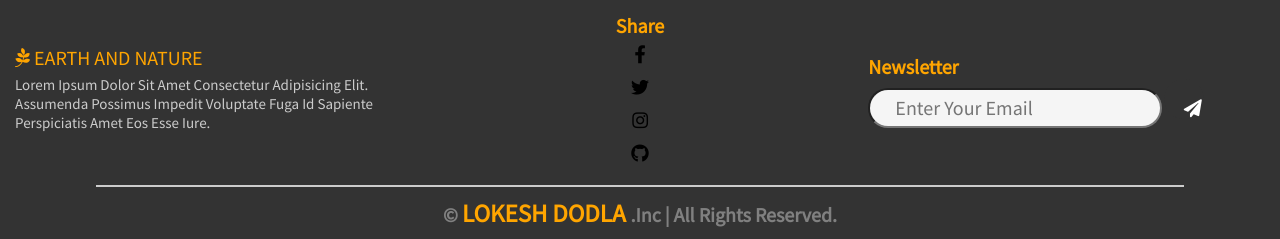
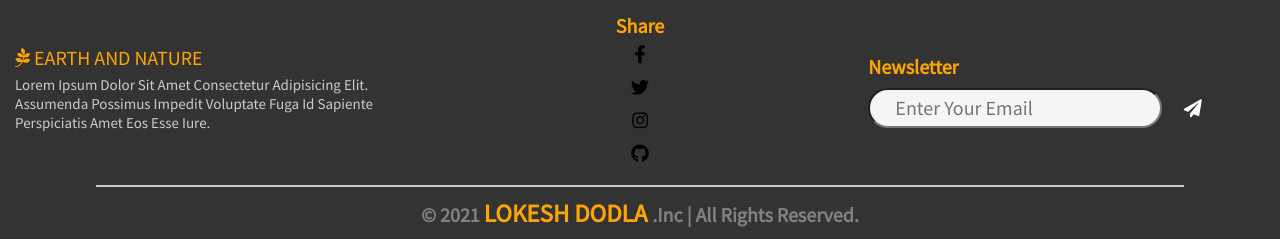
Before and after one commit to LOKESH-DODLA/LGMVIP-WebDev--task1, a plain HTML site: page index.html in a window 1280 px wide. Shown: the part 4016-4255 px from the top of the page. Drawn offline with nearby package versions, Linux system fonts and the light colour scheme.

Commit message:
Update index.html

```diff
--- a/index.html
+++ b/index.html
@@ -309,7 +309,7 @@
 
 </div>
 
-<h1 class="credit"> &copy; <span> LOKESH DODLA </span> .inc | All rights reserved. </h1>
+<h1 class="credit"> &copy; 2021 <span> LOKESH DODLA </span> .inc | All rights reserved. </h1>
 
 </section>
 
```
